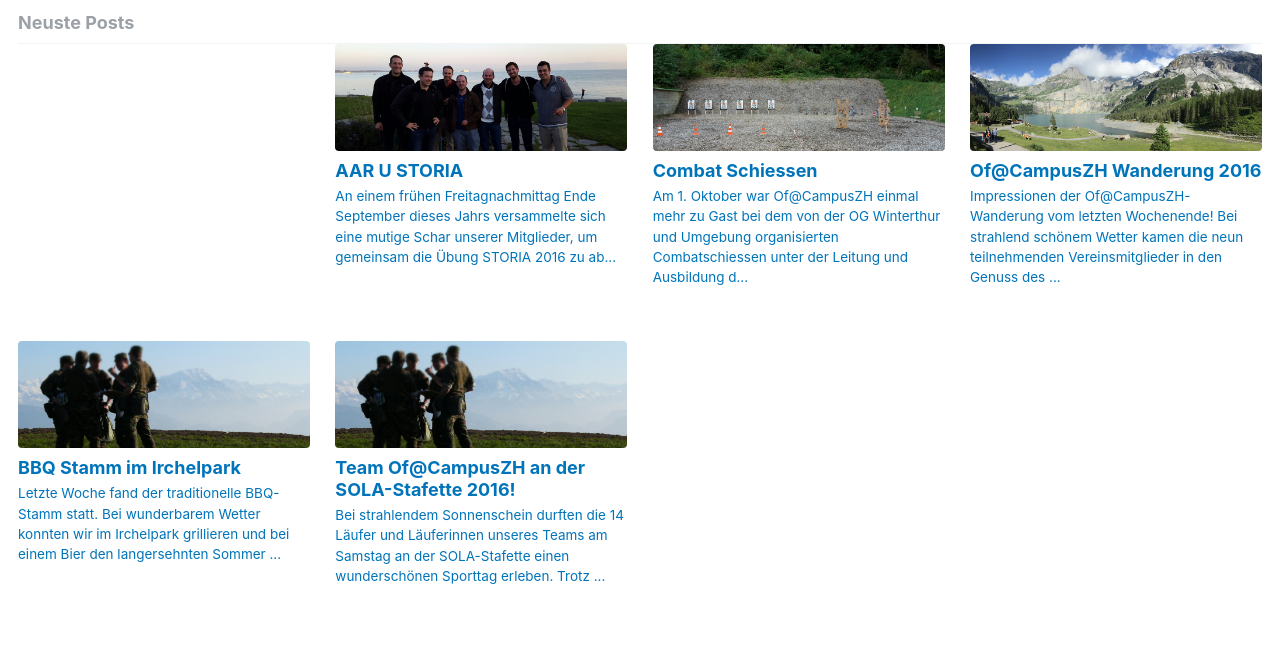
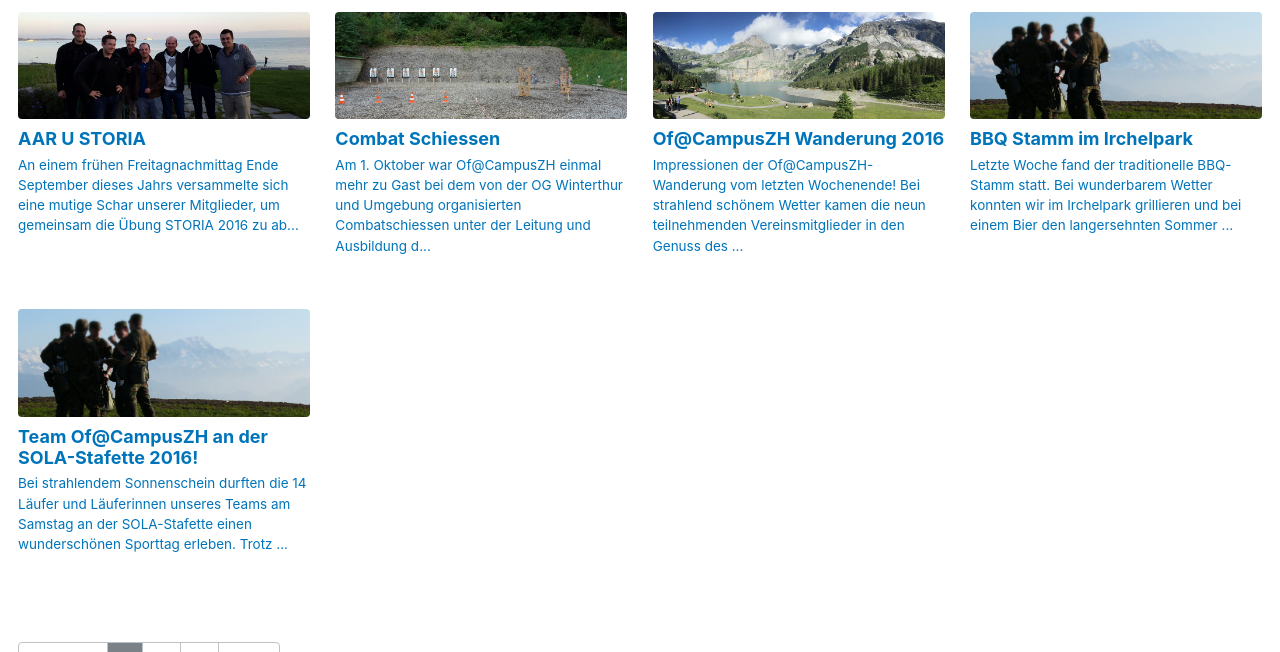
Before and after one commit to raphaelthomas/ofcampuszh.ch, a Jekyll site: the page built from index.html, in a window 1280 px wide and 900 px high, scrolled down 818 px, cut to the strip 248-900 px from the top of the window. Built offline with Jekyll 4.4.1, drawn with Linux system fonts in a browser that asks for light colours; the list of posts is cut into pages by our own code.

Commit message:
remove heading

```diff
--- a/index.html
+++ b/index.html
@@ -7,8 +7,6 @@
 
 {% include base_path %}
 
-<h3 class="archive__subtitle">Neuste Posts</h3>
-
 {% for post in paginator.posts %}
   {% include archive-single.html type="grid" %}
 {% endfor %}
```
